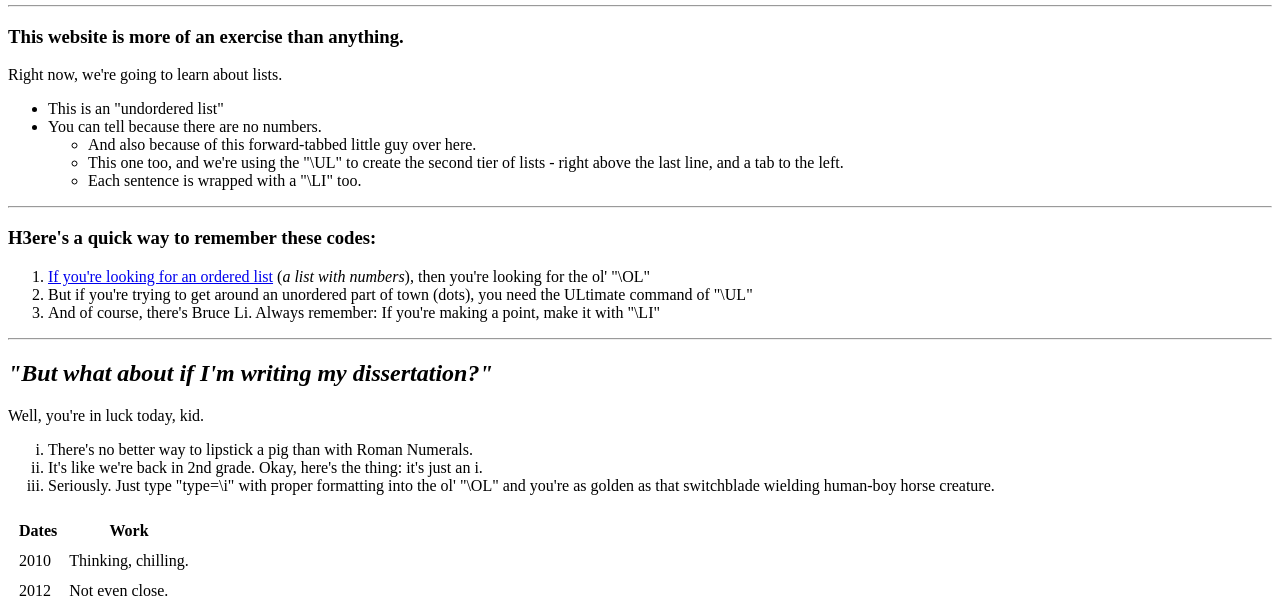
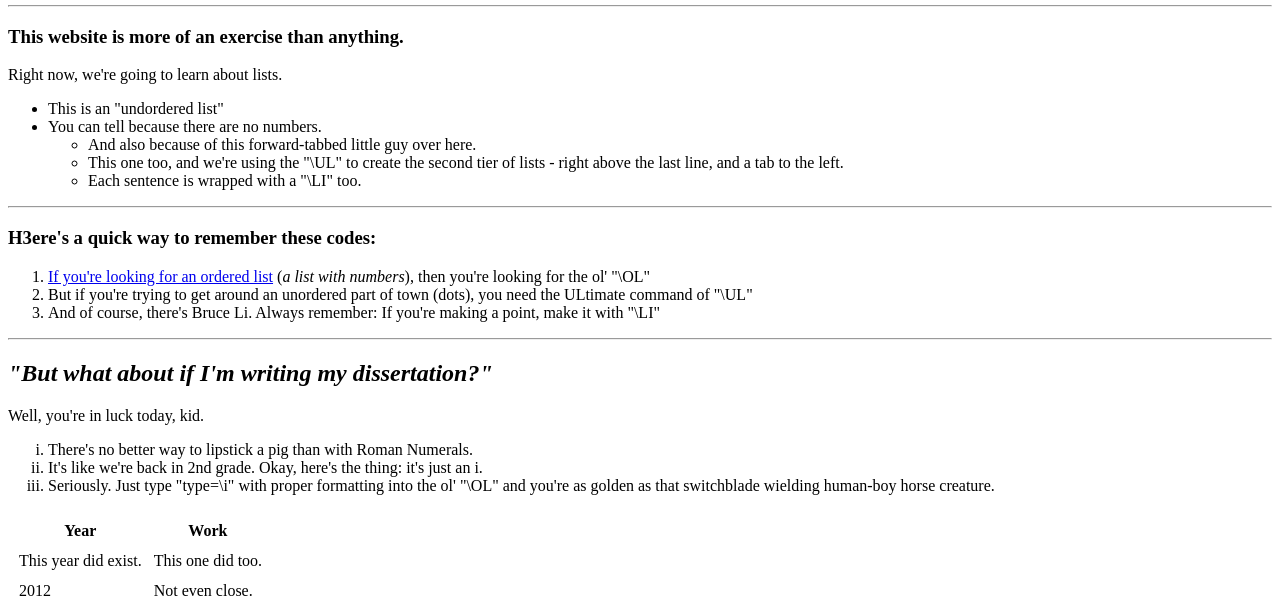
Before and after one commit to mitchsdevkit/cv, a plain HTML site: page index.html in a window 1280 px wide. Shown: the part 357-971 px from the top of the page. Drawn offline with Linux system fonts and the light colour scheme.

Commit message:
cosmetic adjustments

```diff
--- a/index.html
+++ b/index.html
@@ -45,14 +45,14 @@
     <table cellspacing="10">
       <thead>
         <tr>
-          <th>Dates</th>
+          <th>Year</th>
           <th>Work</th>
         </tr>
       </thead>
       <tbody>
         <tr>
-          <td>2010</td>
-          <td>Thinking, chilling.</td>
+          <td>This year did exist.</td>
+          <td>This one did too.</td>
         </tr>
         <tr>
           <td>2012</td>
```
